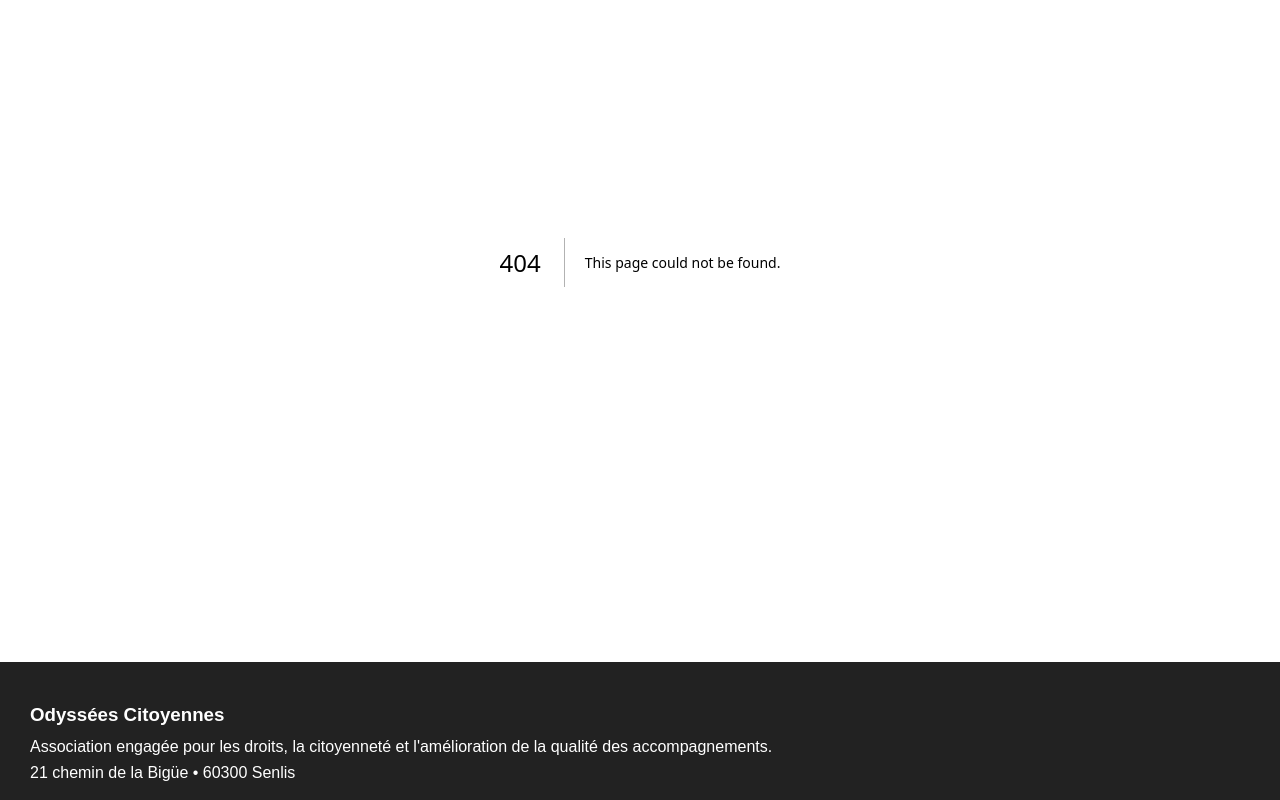
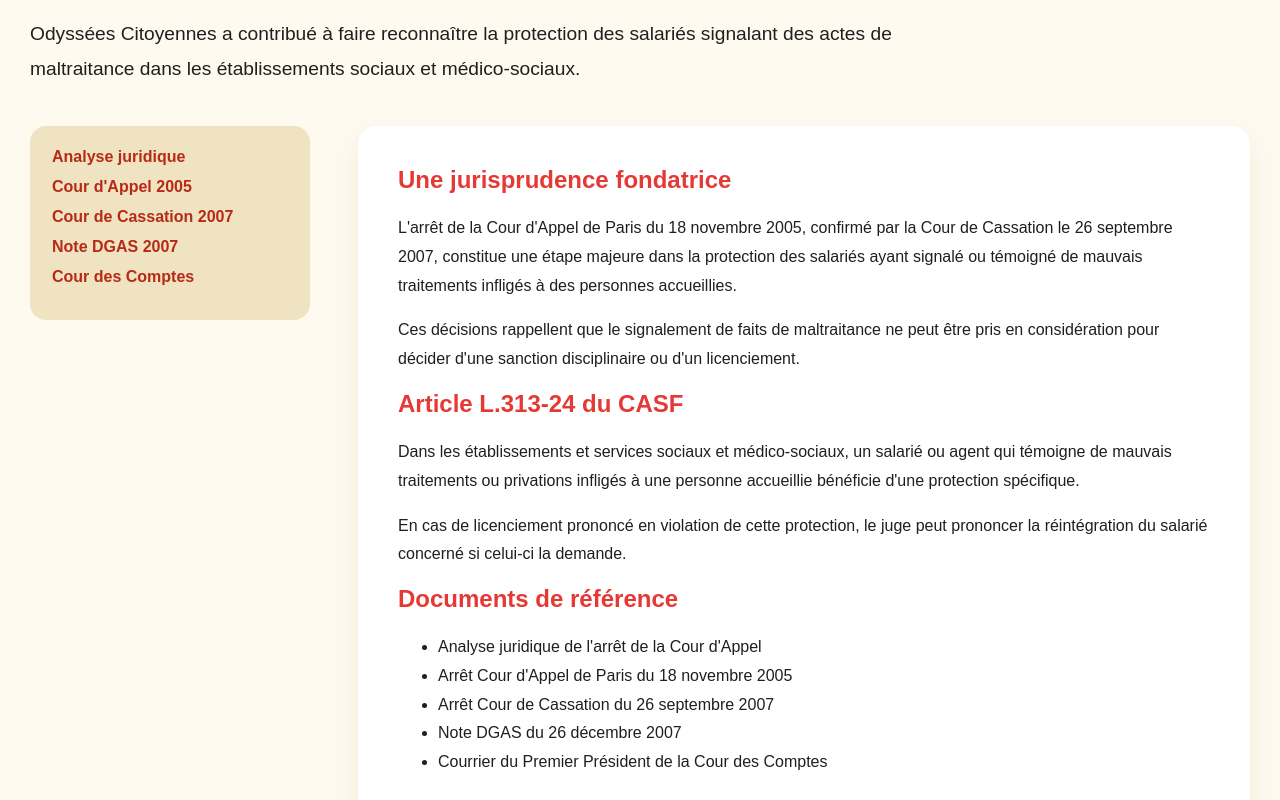
Before and after one commit to DanielCoutellec/odyssees-citoyennes, a Next.js app: page /maltraitance in a window 1280 px wide. Before the commit this address had no page. Shown: the part 440-1240 px from the top of the page. Built offline with nearby package versions, Linux system fonts and the light colour scheme.

Commit message:
Add analyse arret page

```diff
--- /dev/null
+++ b/app/maltraitance/page.tsx
@@ -0,0 +1,68 @@
+export default function MaltraitancePage() {
+  return (
+    <main className="page-section">
+      <div className="container">
+        <h1 className="page-title">Maltraitance</h1>
+
+        <p className="page-intro">
+          Odyssées Citoyennes a contribué à faire reconnaître la protection
+          des salariés signalant des actes de maltraitance dans les
+          établissements sociaux et médico-sociaux.
+        </p>
+
+        <div className="content-grid" style={{ marginTop: "40px" }}>
+          <aside className="sidebar">
+            <a href="/maltraitance/analyse-arret">Analyse juridique</a>
+            <a href="/maltraitance/cour-appel">Cour d'Appel 2005</a>
+            <a href="/maltraitance/cour-cassation">Cour de Cassation 2007</a>
+            <a href="/maltraitance/dgas">Note DGAS 2007</a>
+            <a href="/maltraitance/cour-des-comptes">Cour des Comptes</a>
+          </aside>
+
+          <article className="article">
+            <h2>Une jurisprudence fondatrice</h2>
+
+            <p>
+              L'arrêt de la Cour d'Appel de Paris du 18 novembre 2005,
+              confirmé par la Cour de Cassation le 26 septembre 2007,
+              constitue une étape majeure dans la protection des salariés
+              ayant signalé ou témoigné de mauvais traitements infligés à
+              des personnes accueillies.
+            </p>
+
+            <p>
+              Ces décisions rappellent que le signalement de faits de
+              maltraitance ne peut être pris en considération pour décider
+              d'une sanction disciplinaire ou d'un licenciement.
+            </p>
+
+            <h2>Article L.313-24 du CASF</h2>
+
+            <p>
+              Dans les établissements et services sociaux et médico-sociaux,
+              un salarié ou agent qui témoigne de mauvais traitements ou
+              privations infligés à une personne accueillie bénéficie d'une
+              protection spécifique.
+            </p>
+
+            <p>
+              En cas de licenciement prononcé en violation de cette
+              protection, le juge peut prononcer la réintégration du salarié
+              concerné si celui-ci la demande.
+            </p>
+
+            <h2>Documents de référence</h2>
+
+            <ul>
+              <li>Analyse juridique de l'arrêt de la Cour d'Appel</li>
+              <li>Arrêt Cour d'Appel de Paris du 18 novembre 2005</li>
+              <li>Arrêt Cour de Cassation du 26 septembre 2007</li>
+              <li>Note DGAS du 26 décembre 2007</li>
+              <li>Courrier du Premier Président de la Cour des Comptes</li>
+            </ul>
+          </article>
+        </div>
+      </div>
+    </main>
+  );
+}
```
Also changed, not shown: app/maltraitance/analyse-arret/page.tsx (added, +53 -0 lines), 1 other file (tests, documents, lock files or other folders).
